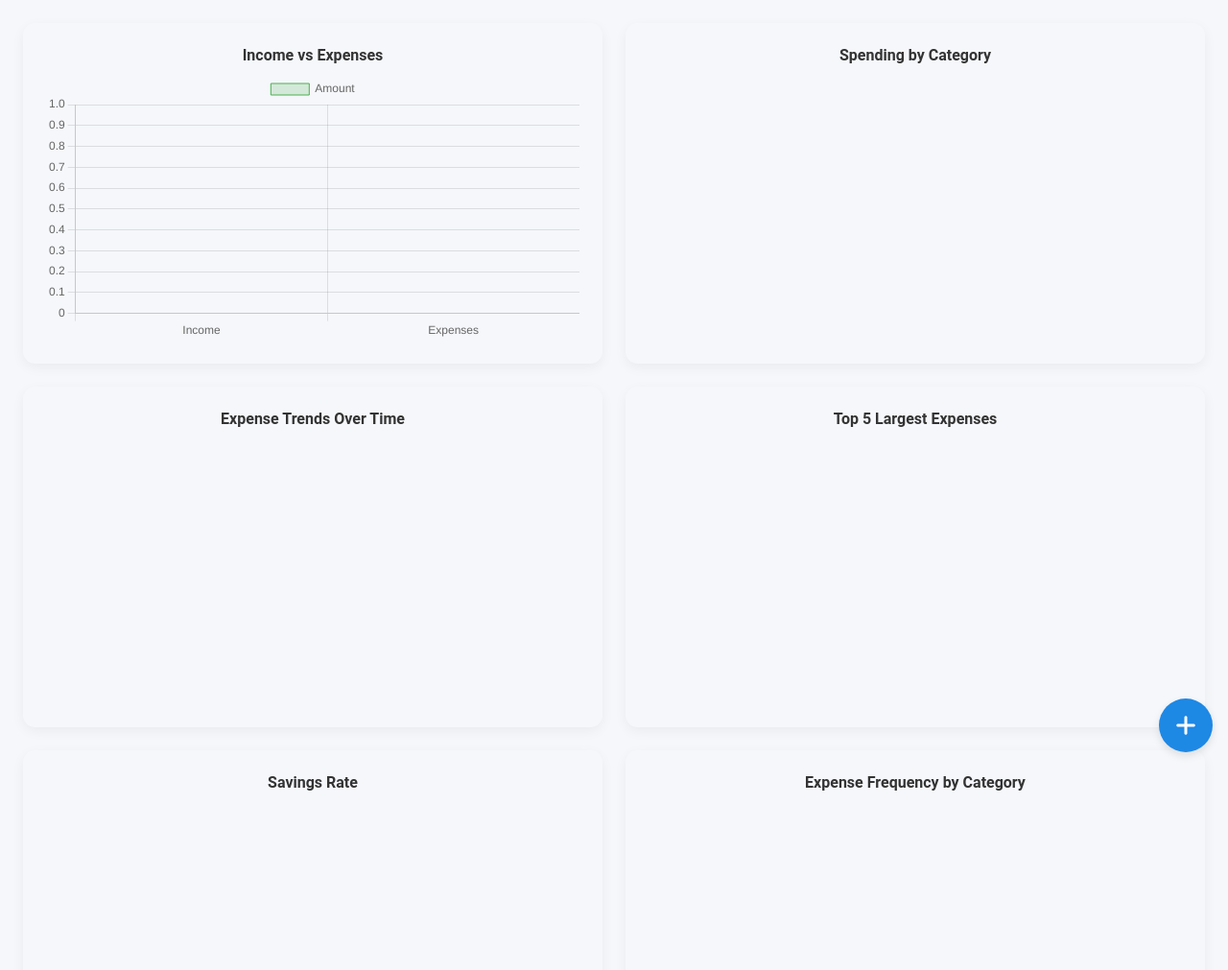
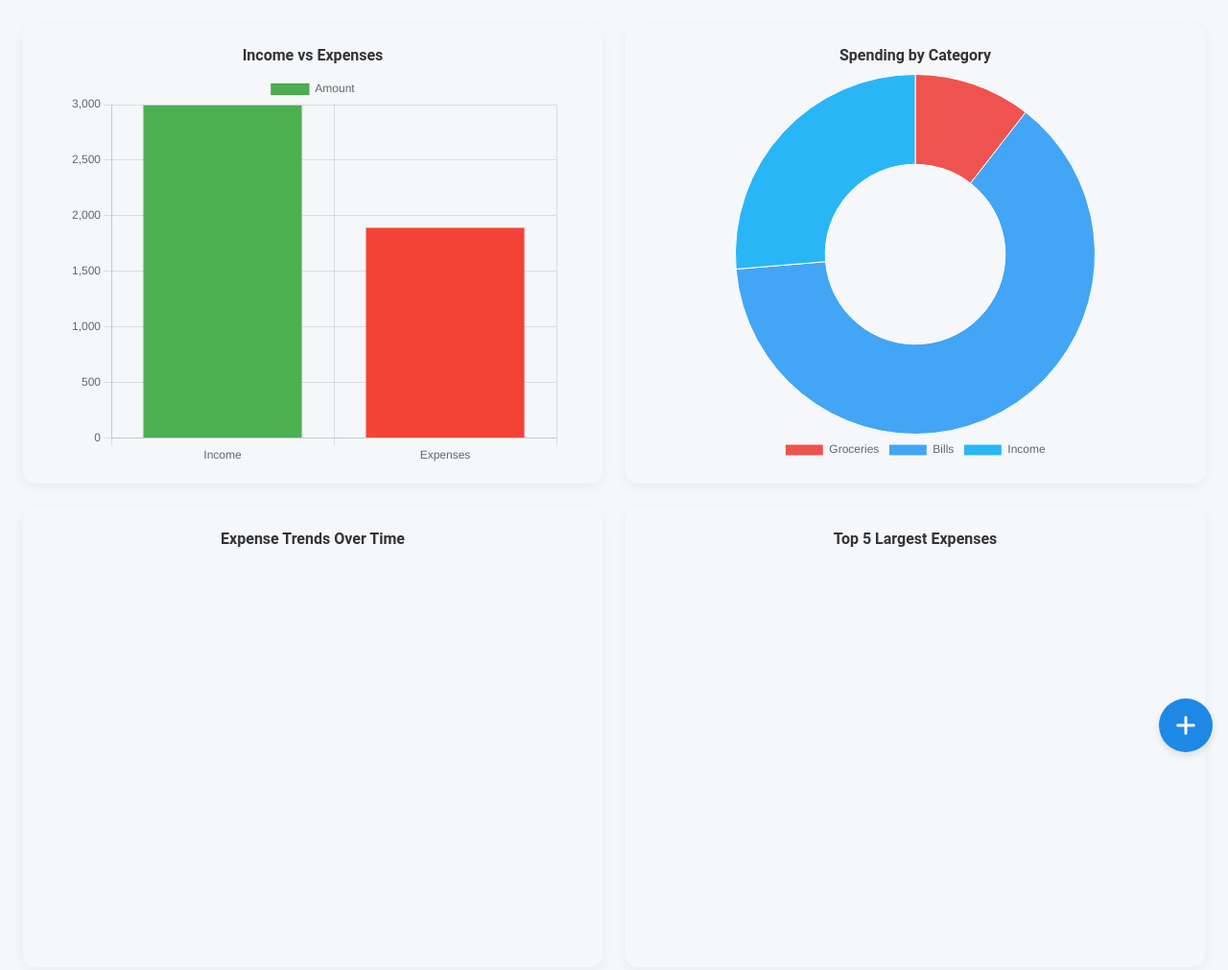
Before and after one commit to davidmuir1999/Expense-Tracker, a plain HTML site: page index.html in a window 1280 px wide. Shown: the top 1011 px of the page at 96% size. Drawn offline with nearby package versions, Linux system fonts and the light colour scheme.

Commit message:
Spending by category chart

```diff
--- a/app.js
+++ b/app.js
@@ -16,7 +16,37 @@ const expenseFrequency = document.getElementById("expenseFrequency");
 
 let selectedType = null;
 let categoryType = null;
-let expenses = [];
+let expenses = [
+  {
+    type: "Income",
+    reference: "Salary",
+    amount: 3000,
+    category: "Income",
+    date: "Sept 1st",
+  },
+  {
+    type: "Expense",
+    reference: "Food",
+    amount: 200,
+    category: "Groceries",
+    date: "Sept 12th",
+  },
+  {
+    type: "Expense",
+    reference: "Rent",
+    amount: 1200,
+    category: "Bills",
+    date: "Sept 23rd",
+  },
+  {
+    type: "Expense",
+    reference: "Freelance",
+    amount: 500,
+    category: "Income",
+    date: "Sept 29th",
+  },
+];
+let spendingByCategoryChart;
 
 const categoryObj = [
   {
@@ -173,13 +203,10 @@ function getCurrentDateAndMonth() {
   return `${month} ${day}${oridinalSuffix}`;
 }
 
-
-
 function toggleModal() {
   modal.classList.toggle("active");
   addExpense.classList.toggle("active");
   document.body.classList.toggle("modal-active");
-
 }
 
 addExpense.addEventListener("click", toggleModal);
@@ -201,6 +228,21 @@ function calculateIncomeAndExpenses(expenses) {
   return { totalIncome, totalExpense };
 }
 
+function calculateSpendingByCategory(expenses) {
+  const categoryTotals = {};
+
+  expenses.forEach((expense) => {
+    if (expense.type === "Expense") {
+      if (!categoryTotals[expense.category]) {
+        categoryTotals[expense.category] = 0;
+      }
+      categoryTotals[expense.category] += expense.amount;
+    }
+  });
+
+  return categoryTotals;
+}
+
 const incomeVsExpensesChart = new Chart(incomeVsExpenses, {
   type: "bar",
   data: {
@@ -209,20 +251,104 @@ const incomeVsExpensesChart = new Chart(incomeVsExpenses, {
       {
         label: "Amount",
         data: [0, 0],
-        backgroundColor: ["rgba(76, 175, 80, 0.2)", "rgba(244, 67, 54, 0.2)"],
-        borderColor: ["rgba(76, 175, 80, 1)", "rgba(244, 67, 54, 1)"],
+        backgroundColor: ["#4caf50", "#f44336"],
         borderWidth: 1,
       },
     ],
   },
   options: {
+    maintainAspectRatio: false,
     scales: {
       y: {
         beginAtZero: true,
       },
     },
+    layout: {
+      padding: {
+        left: 24,
+        right: 24,
+        bottom: 24,
+      },
+    },
   },
 });
+
+function getCategoryColor(categoryName) {
+  const category = categoryObj.find((cat) => cat.categoryName === categoryName);
+  return category.background;
+}
+
+function createSpendingByCategoryChart(categoryTotals) {
+  const categories = Object.keys(categoryTotals);
+  const amounts = Object.values(categoryTotals);
+
+  const backgroundColors = categories.map((category) =>
+    getCategoryColor(category)
+  );
+
+  if (spendingByCategoryChart) {
+    spendingByCategoryChart.destroy();
+  }
+
+  spendingByCategoryChart = new Chart(spendingByCategory, {
+    type: "doughnut",
+    data: {
+      labels: categories,
+      datasets: [
+        {
+          label: "Spending by Category",
+          data: amounts,
+          backgroundColor: backgroundColors,
+          borderWidth: 1,
+        },
+      ],
+    },
+    options: {
+      maintainAspectRatio: false,
+      responsive: true,
+      plugins: {
+        legend: {
+          position: "bottom",
+        },
+        tooltip: {
+          callbacks: {
+            label: function (tooltipItem) {
+              return tooltipItem.label + ": $" + tooltipItem.raw.toFixed(2);
+            },
+          },
+        },
+      },
+      layout: {
+        padding: {
+          left: 24,
+          right: 24,
+          bottom: 24,
+        },
+      },
+    },
+  });
+}
+
+function updateIncomeVsExpensesChart() {
+  const { totalIncome, totalExpense } = calculateIncomeAndExpenses(expenses);
+
+  incomeVsExpensesChart.data.datasets[0].data = [totalIncome, totalExpense];
+
+  incomeVsExpensesChart.update();
+}
+
+function updateSpendingByCategoryChart() {
+  const categoryTotals = calculateSpendingByCategory(expenses);
+
+  createSpendingByCategoryChart(categoryTotals);
+}
+
+function initializeCharts() {
+  updateIncomeVsExpensesChart();
+  updateSpendingByCategoryChart();
+}
+
+window.addEventListener("DOMContentLoaded", initializeCharts);
 
 addBtn.addEventListener("click", function () {
   const reference = referenceInput.value;
@@ -254,11 +380,7 @@ addBtn.addEventListener("click", function () {
 
   expenses.push(expense);
 
-    const { totalIncome, totalExpense } = calculateIncomeAndExpenses(expenses);
-
-    incomeVsExpensesChart.data.datasets[0].data = [totalIncome, totalExpense];
-
-    incomeVsExpensesChart.update();
+  initializeCharts()
 
   modal.scrollTop = 0;
 
--- a/index.html
+++ b/index.html
@@ -41,7 +41,7 @@
         </div>
       </div>
       <div class="statement-container">
-        <h3>Income and Outcome Entries</h3>
+        <h3>Activity</h3>
         <table>
           <thead>
             <tr>
--- a/styles.css
+++ b/styles.css
@@ -255,6 +255,8 @@ h3 {
 }
 
 .bento-item {
+    height: 30rem;
+    position: relative;
     border-radius: 0.8rem;
     padding: 1.5rem;
     box-shadow: 0 0.25rem 0.8rem rgba(0, 0, 0, 0.05);
@@ -265,7 +267,6 @@ h3 {
 
 canvas {
     max-width: 100%;
-    height: 15rem;
 }
 
 .bento-item canvas {
@@ -317,6 +318,10 @@ table tbody tr:hover {
     grid-template-rows: repeat(6, 1fr);
   }
 
+  .bento-item {
+    height: 20rem;
+  }
+
   canvas {
     height: 10rem;
   }
```
Lines whose indentation alone changed are shown as unchanged.
